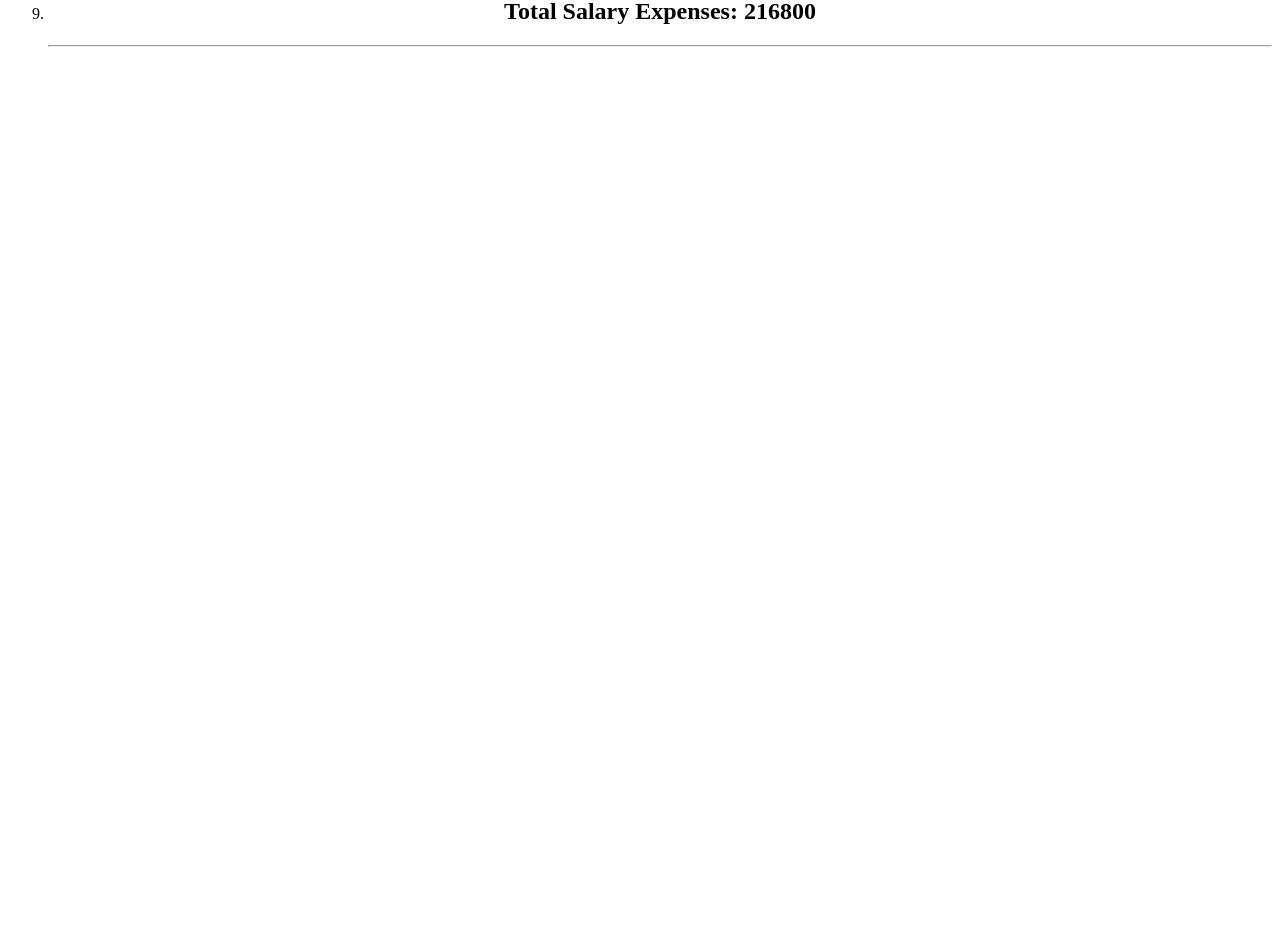
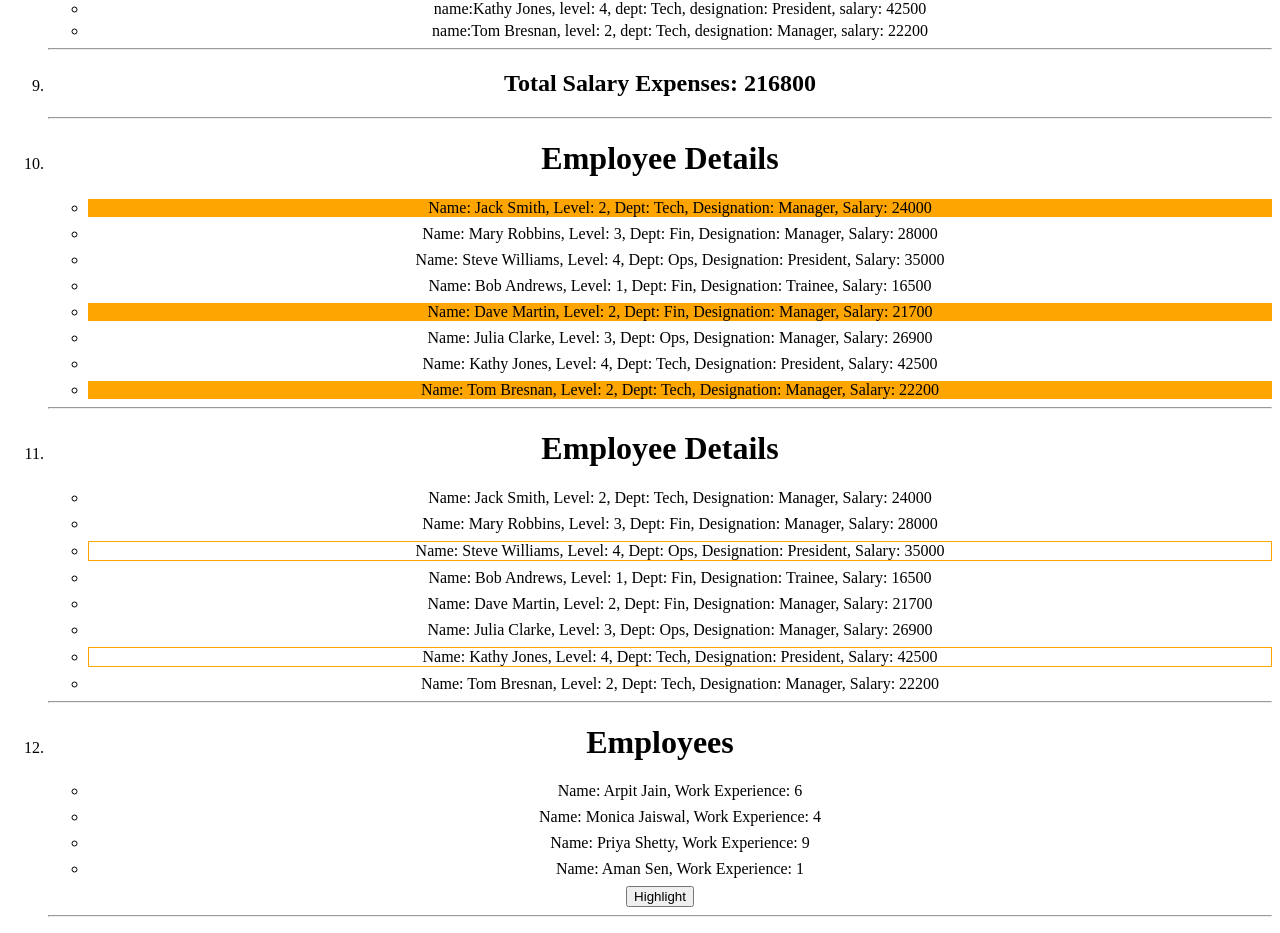
Before and after one commit to yash-purkar/practice-sets-react, a React (Create React App) app: page / in a window 1280 px wide. Shown: the part 1389-2322 px from the top of the page. Before the commit the page ends 1452 px from the top, so only its background shows below. Built offline with nearby package versions, Linux system fonts and the light colour scheme.

Commit message:
done set 1

```diff
--- a/src/App.css
+++ b/src/App.css
@@ -36,3 +36,7 @@
     transform: rotate(360deg);
   }
 }
+
+li {
+  margin-bottom: 8px;
+}
--- /dev/null
+++ b/src/practice-set-1/EmployeeDetails.jsx
@@ -0,0 +1,17 @@
+import React from 'react'
+
+export const EmployeeDetails = ({ employeeData }) => {
+  const isOrangeBg = (level) => level === 2 ? "orange" : "";
+  return (
+    <>
+      <h1>Employee Details</h1>
+      <ul>
+        {
+          employeeData.map(({ name, level, dept, designation, salary }) => <li style={{ backgroundColor: isOrangeBg(level) }}>
+            Name: {name}, Level: {level}, Dept: {dept}, Designation: {designation}, Salary: {salary}
+          </li>)
+        }
+      </ul>
+    </>
+  )
+}
--- a/src/practice-set-1/Questions.jsx
+++ b/src/practice-set-1/Questions.jsx
@@ -1,4 +1,4 @@
-import { Question1, Question2, Question3, Question4, Question5, Question6, Question7, Question8, Question9 } from './Set1'
+import { Question1, Question2, Question3, Question4, Question5, Question6, Question7, Question8, Question9, Question10, Question11, Question12 } from './Set1'
 
 export const Questions = () => {
   return (
@@ -24,6 +24,12 @@ export const Questions = () => {
         <hr />
         <li><Question9 /></li>
         <hr />
+        <li><Question10 /></li>
+        <hr />
+        <li><Question11 /></li>
+        <hr />
+        <li><Question12 /></li>
+        <hr />
 
       </ol>
     </>
--- a/src/practice-set-1/Set1.jsx
+++ b/src/practice-set-1/Set1.jsx
@@ -1,3 +1,4 @@
+import { useState } from "react";
 import { EmployeeCard } from "./EmployeeCard";
 import { Button } from "./Button";
 import { StationeryItems } from "./StationeryItems";
@@ -5,6 +6,7 @@ import { DisplayImage } from "./DisplayImage";
 import { ProductsCard } from "./ProductsCard";
 import { ProductsCard2 } from "./ProductsCard2";
 import { StudentDetails } from "./StudentDetails";
+import { EmployeeDetails } from "./EmployeeDetails";
 // ReactJS Practice Question Set 1
 // Instructions:#
 // Do these questions in a React JS template editor. You can use React JS CodeSandbox or React JS REPL.
@@ -185,3 +187,56 @@ export const Question9 = () => {
     <h2>Total Salary Expenses: {totalSalary}</h2>
   )
 }
+
+//🔟 Considering above data given in question 8, display the details of employee with orange backgroundColor, who are at level 2.
+
+export const Question10 = () => {
+  return (
+    <EmployeeDetails employeeData={employees} />
+  )
+}
+
+
+// 1️⃣1️⃣Considering above data given in question 8, add a border around the employee details whose designation is “President”.
+export const Question11 = () => {
+  return (
+    <>
+      <h1>Employee Details</h1>
+      <ul>
+        {
+          employees.map(({ name, level, dept, designation, salary }) =>
+            <li style={{ border: designation === "President" ? "1px solid orange" : "" }}>Name: {name}, Level: {level}, Dept: {dept}, Designation: {designation}, Salary: {salary}</li>
+          )
+        }
+      </ul>
+    </>
+  )
+}
+
+
+// Given an employee data. List out the employee details on DOM. Then upon click of a button “Highlight Employees”, add a border to the employee details who have more than 5 years of experience.
+const employees1 = [
+  { id: "E1", name: "Arpit Jain", workExperience: 6 },
+  { id: "E2", name: "Monica Jaiswal", workExperience: 4 },
+  { id: "E3", name: "Priya Shetty", workExperience: 9 },
+  { id: "E4", name: "Aman Sen", workExperience: 1 }
+];
+export const Question12 = () => {
+  const [isBorder, setIsBorder] = useState(false);
+
+  const handleClick = () => {
+    //false !== true => true
+    //true !== true => false
+    setIsBorder(isBorder !== true);
+  }
+
+  return (
+    <>
+      <h1>Employees</h1>
+      <ul>
+        {employees1.map(({ name, workExperience }) => <li style={{ border: isBorder && workExperience > 5 ? "1px solid orange" : "" }}>Name: {name}, Work Experience: {workExperience}</li>)}
+      </ul>
+      <button onClick={handleClick}>Highlight</button>
+    </>
+  )
+}
```
